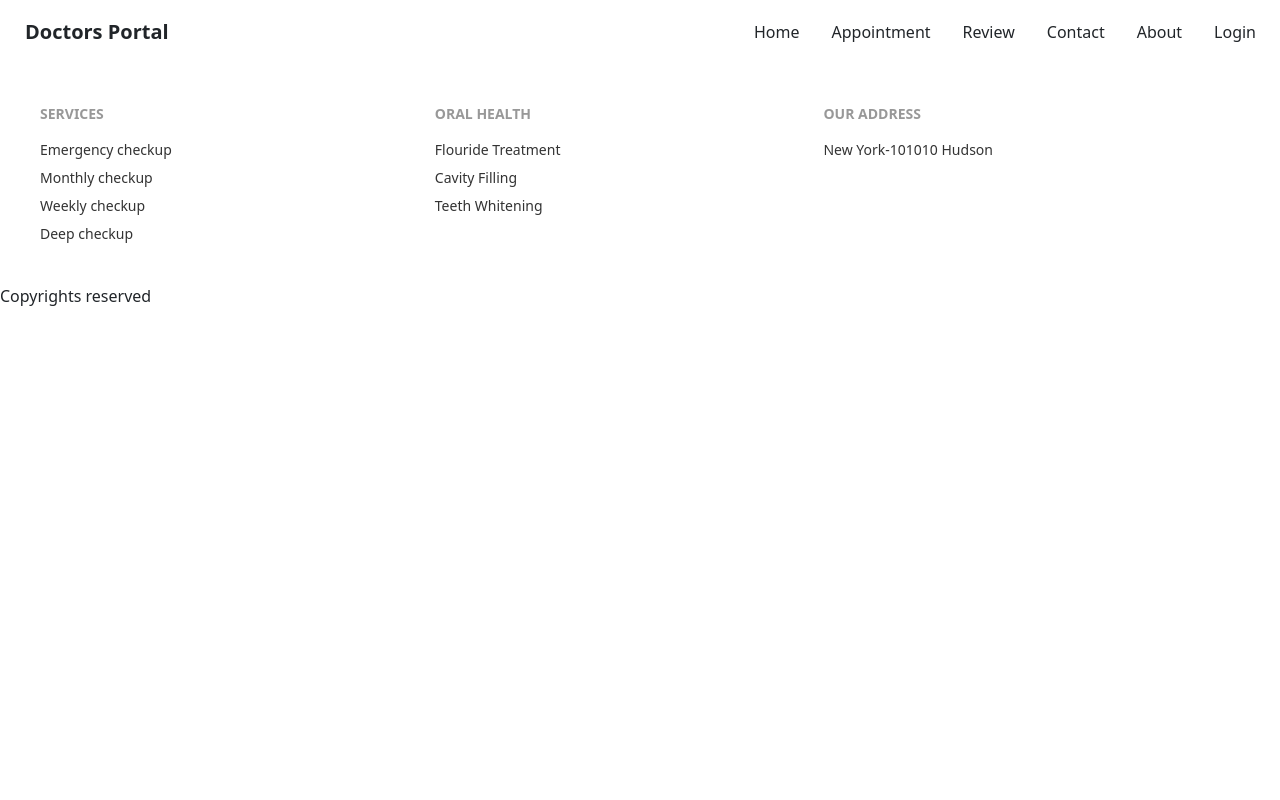
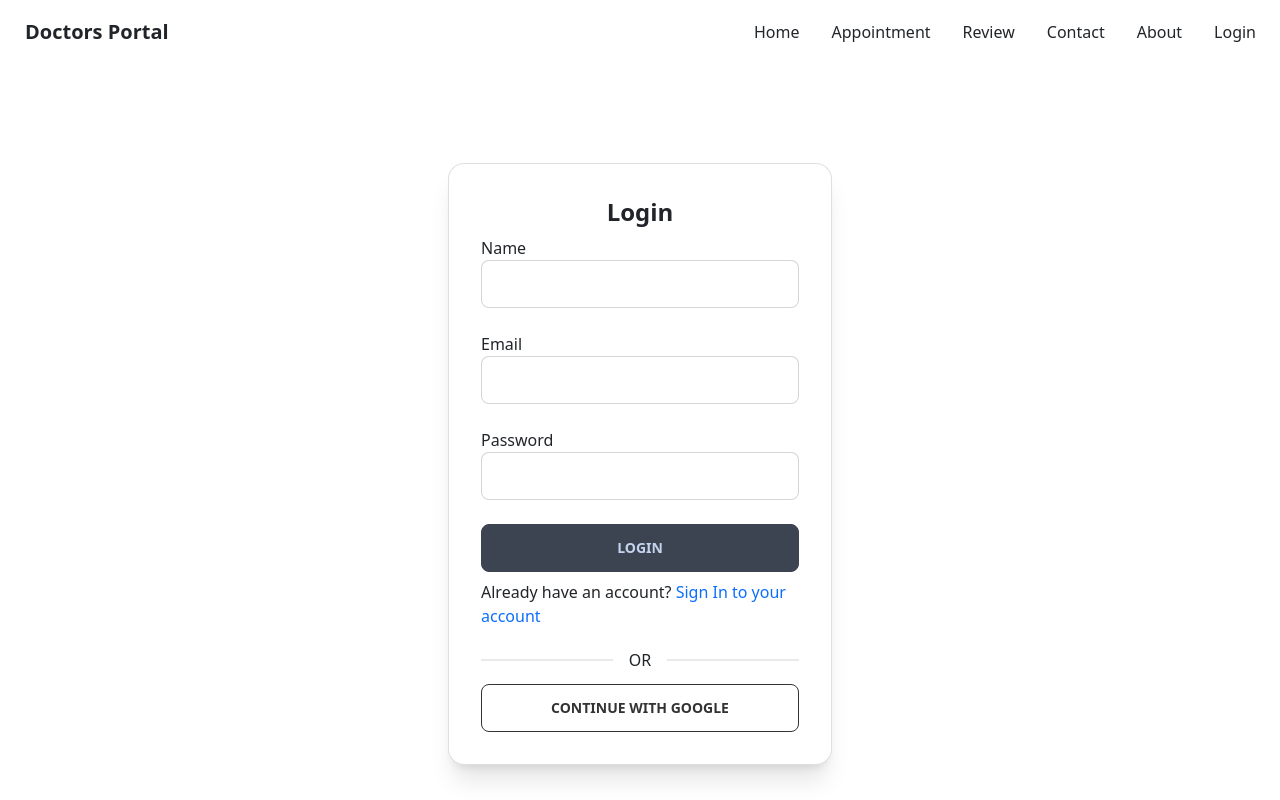
Before and after one commit to 1234-56prova/doctors-portal-client, a React (Create React App) app: page /signup in a window 1280 px wide. Shown: the top 800 px of the page. Built offline with nearby package versions, Linux system fonts and the light colour scheme.

Commit message:
auth implementation 2

```diff
--- a/src/App.js
+++ b/src/App.js
@@ -6,6 +6,7 @@ import Registration from './Pages/Authentication/Registration/Registration'
 import Header from './Pages/Shared/Header/header'
 import Footer from './Pages/Shared/Footer/Footer';
 import Appointment from './Pages/Appointment/Appointment';
+import SignUp from './Pages/Authentication/SignUp/SignUp';
 function App() {
   return (
     <div className="App">
@@ -15,6 +16,7 @@ function App() {
         <Route path='/login' element={<Login></Login>}></Route>
         <Route path='/appointment' element={<Appointment></Appointment>}></Route>
         <Route path='/register' element={<Registration></Registration>}></Route>
+        <Route path='/signup' element={<SignUp></SignUp>}></Route>
       </Routes>
       <Footer></Footer>
     </div>
--- a/src/Pages/Authentication/Login/Login.js
+++ b/src/Pages/Authentication/Login/Login.js
@@ -3,7 +3,7 @@ import { useForm } from 'react-hook-form'
 import auth from '../../../firebase.init'
 import { useSignInWithGoogle, useSignInWithEmailAndPassword } from 'react-firebase-hooks/auth';
 import Loading from '../Loading/Loading';
-import { Link } from 'react-router-dom';
+import { Link, useNavigate } from 'react-router-dom';
 
 const Login = () => {
     const [
@@ -12,12 +12,14 @@ const Login = () => {
         loading,
         error,
       ] = useSignInWithEmailAndPassword(auth);
-    const { register, formState: { errors }, handleSubmit } = useForm()
+    const navigate = useNavigate();
+      const { register, formState: { errors }, handleSubmit } = useForm()
     const [signInWithGoogle, gUser, gLoading, gError] = useSignInWithGoogle(auth);
 
     const onSubmit = data => {
         console.log(data.email, data.password)
-        signInWithEmailAndPassword(data.email, data.password)
+        signInWithEmailAndPassword(data.email, data.password);
+        navigate('/')
     }
 
     let signInErrorMessage;
@@ -27,6 +29,7 @@ const Login = () => {
     }
     if (gUser) {
         console.log(user);
+        navigate('/')
     }
 
     if ( error || gError) {
--- a/src/Pages/Authentication/SignUp/SignUp.js
+++ b/src/Pages/Authentication/SignUp/SignUp.js
@@ -1,9 +1,105 @@
 import React from 'react';
+import { useCreateUserWithEmailAndPassword, useSignInWithGoogle } from 'react-firebase-hooks/auth';
+import { useForm } from 'react-hook-form';
+import { Link, useNavigate } from 'react-router-dom';
+import auth from '../../../firebase.init';
+import Loading from '../Loading/Loading';
 
 const SignUp = () => {
+    const [
+        createUserWithEmailAndPassword,
+        user,
+        loading,
+        error,
+      ] = useCreateUserWithEmailAndPassword(auth);
+    const { register, formState: { errors }, handleSubmit } = useForm()
+    const [signInWithGoogle, gUser, gLoading, gError] = useSignInWithGoogle(auth);
+    const navigate = useNavigate();
+    const onSubmit = data => {
+        console.log(data.email, data.password)
+        createUserWithEmailAndPassword(data.email, data.password)
+        navigate('/');
+    }
+
+    let signInErrorMessage;
+
+    if (loading || gLoading) {
+        return <Loading></Loading>
+    }
+    if (gUser) {
+        console.log(user);
+        navigate('/');
+    }
+
+    if ( error || gError) {
+        signInErrorMessage = <p className='text-red-500'>{error?.message || gError?.message}</p>
+    }
     return (
-        <div>
 
+        <div className='flex justify-center items-center h-screen'>
+            <div className="card w-96 bg-base-100 shadow-xl">
+                <div className="card-body">
+                    <h2 className="text-center text-2xl font-bold">Login</h2>
+                    <form onSubmit={handleSubmit(onSubmit)}>
+                        <label htmlFor="">Name</label>
+                        <input className='mb-2 input input-bordered w-full max-w-xs' type='text' {...register('name', {
+                            required: {
+                                value: true,
+                                message: 'Name is required'
+                            },
+                            pattern: {
+                                value: /^[a-zA-Z]+ [a-zA-Z]+$/,
+                                message: 'Provide a valid name'
+                            }
+                        })} />
+                         <label className='label'>
+                            {errors?.name?.type === 'required' && <span className='label-text-alt text-red-500'>{errors?.name?.message}</span>}
+                            {errors?.name?.type === 'pattern' && <span className='label-text-alt text-red-500'>{errors?.name?.message}</span>}
+                        </label>
+                        <label htmlFor="">Email</label>
+                        <input className=' mb-2 input input-bordered w-full max-w-xs' type='email' {...register('email', {
+                            required: {
+                                value: true,
+                                message: 'Email is required'
+                            },
+                            pattern: {
+                                value: /^(([^<>()\[\]\\.,;:\s@"]+(\.[^<>()\[\]\\.,;:\s@"]+)*)|(".+"))@((\[[0-9]{1,3}\.[0-9]{1,3}\.[0-9]{1,3}\.[0-9]{1,3}\])|(([a-zA-Z\-0-9]+\.)+[a-zA-Z]{2,}))$/,
+                                message: 'Provide a valid email'
+                            },
+                            minLength: {
+                                value: 6,
+                                message: 'Must be 6 characters or longer'
+                            }
+                        })} />
+                        <label className='label'>
+                            {errors?.email?.type === 'required' && <span className='label-text-alt text-red-500'>{errors?.email.message}</span>}
+                            {errors?.email?.type === 'pattern' && <span className='label-text-alt text-red-500'>{errors?.email.message}</span>}
+                        </label>
+                        <label for="">Password</label>
+                        <input className='input input-bordered w-full max-w-xs' type='password' {...register("password", {
+                            required: {
+                                value: true,
+                                message: 'Password is Required'
+                            },
+                            minLength: {
+                                value: 6,
+                                message: 'Must be 6 characters or longer'
+                            }
+                        })} />
+                        <label className='label'>
+                            {errors.password?.type === 'required' && <span className="label-text-alt text-red-500">{errors?.password.message}</span>}
+                            {errors.password?.type === 'minLength' && <span className="label-text-alt text-red-500">{errors?.password.message}</span>}
+                        </label>
+                        <input type="submit" className='btn mt-2 w-full' value="LOGIN" />
+                    </form>
+                    <p>Already have an account? <Link className='text-primary ' to='/login'>Sign In to your account</Link></p>
+                    {signInErrorMessage}
+                    <div className="flex flex-col w-full border-opacity-50">
+                        <div className="divider">OR</div>
+                        <button onClick={() => signInWithGoogle()} className='btn btn-outline'>Continue With Google</button>
+                    </div>
+                </div>
+            </div>
         </div>
     );
 };
```
